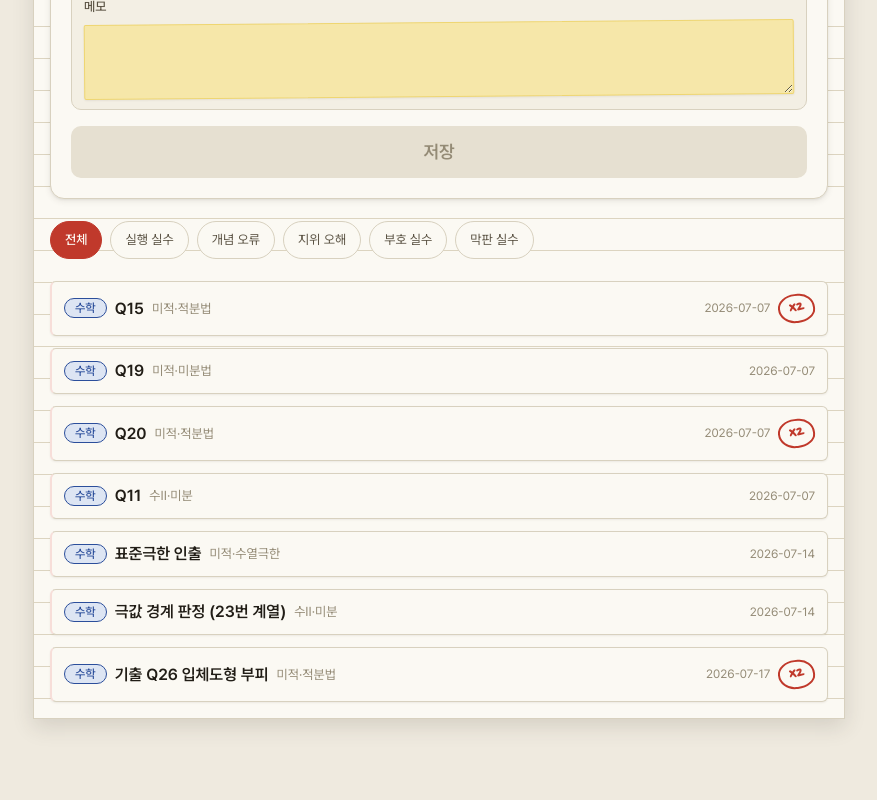
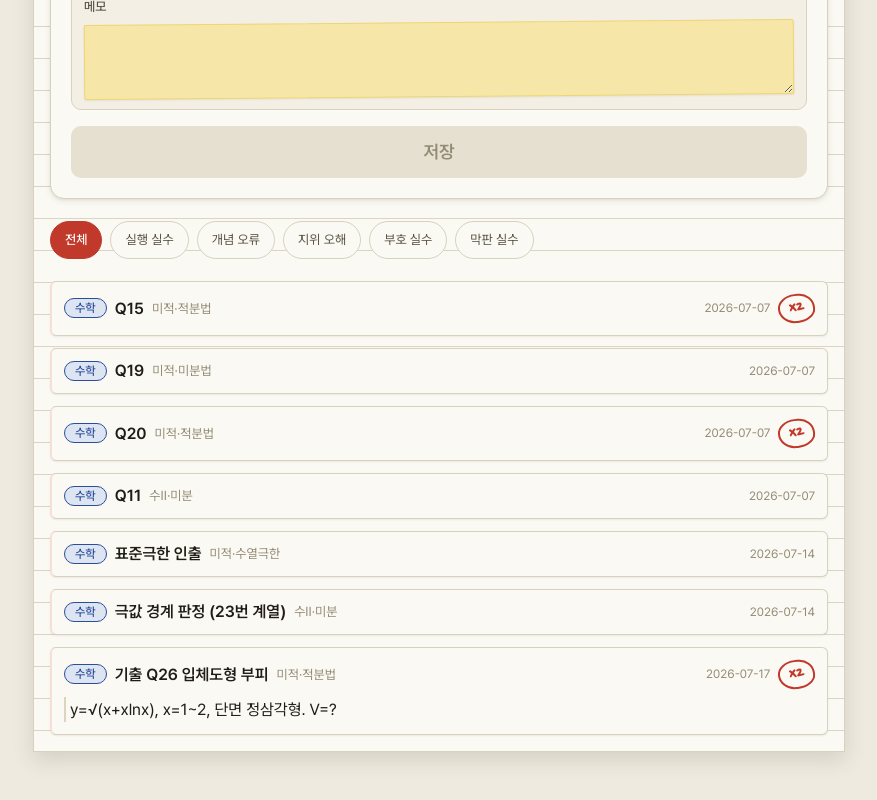
Before and after one commit to hansoullee20/wrongnote, a React (Vite) app: page / in a window 1280 px wide. Shown: the part 1330-2130 px from the top of the page, without its empty margins (201-1078 px from the left). Built offline with nearby package versions, Linux system fonts and the light colour scheme.

Commit message:
feat: show question preview in collapsed note rows
문제 원문이 리스트에서 바로 보이도록 note-row를 2단 구성으로:
헤더(과목/식별/토픽/날짜/반복마커) + 문제 미리보기(2줄 클램프)

```diff
--- a/src/styles.css
+++ b/src/styles.css
@@ -631,12 +631,33 @@ textarea:focus {
 .note-row {
   width: 100%;
   display: flex;
-  align-items: center;
+  flex-direction: column;
   gap: var(--sp-2);
   min-height: var(--tap-min);
   padding: var(--sp-3);
   text-align: left;
   font-size: var(--fs-sm);
+}
+
+.note-row-head {
+  display: flex;
+  align-items: center;
+  gap: var(--sp-2);
+  width: 100%;
+}
+
+/* 문제 원문 미리보기: 접힌 상태에서도 문제가 보인다 */
+.note-preview {
+  font-size: var(--fs-base);
+  line-height: var(--lh-body);
+  color: var(--text);
+  white-space: pre-wrap;
+  display: -webkit-box;
+  -webkit-line-clamp: 2;
+  -webkit-box-orient: vertical;
+  overflow: hidden;
+  padding-left: var(--sp-1);
+  border-left: 2px solid var(--rule);
 }
 
 .note-subj {
--- a/src/views/RecordView.jsx
+++ b/src/views/RecordView.jsx
@@ -432,6 +432,7 @@ export default function RecordView({
                 className="note-row"
                 onClick={() => setExpandedId(open ? null : n.id)}
               >
+                <div className="note-row-head">
                   <Badge tone="info">{n.subject}</Badge>
                   <span className="note-prob">{n.problem}</span>
                   <span className="note-topic">
@@ -440,6 +441,10 @@ export default function RecordView({
                   </span>
                   <span className="note-date">{n.date}</span>
                   {N > 0 && <span className="repeat-marker">×{N}</span>}
+                </div>
+                {n.question && !open && (
+                  <div className="note-preview">{n.question}</div>
+                )}
               </button>
               {open && (
                 <div className="note-detail">
```
Also changed, not shown: design-variants/E-exam-notes-preview.png (added). Lines whose indentation alone changed are shown as unchanged.
